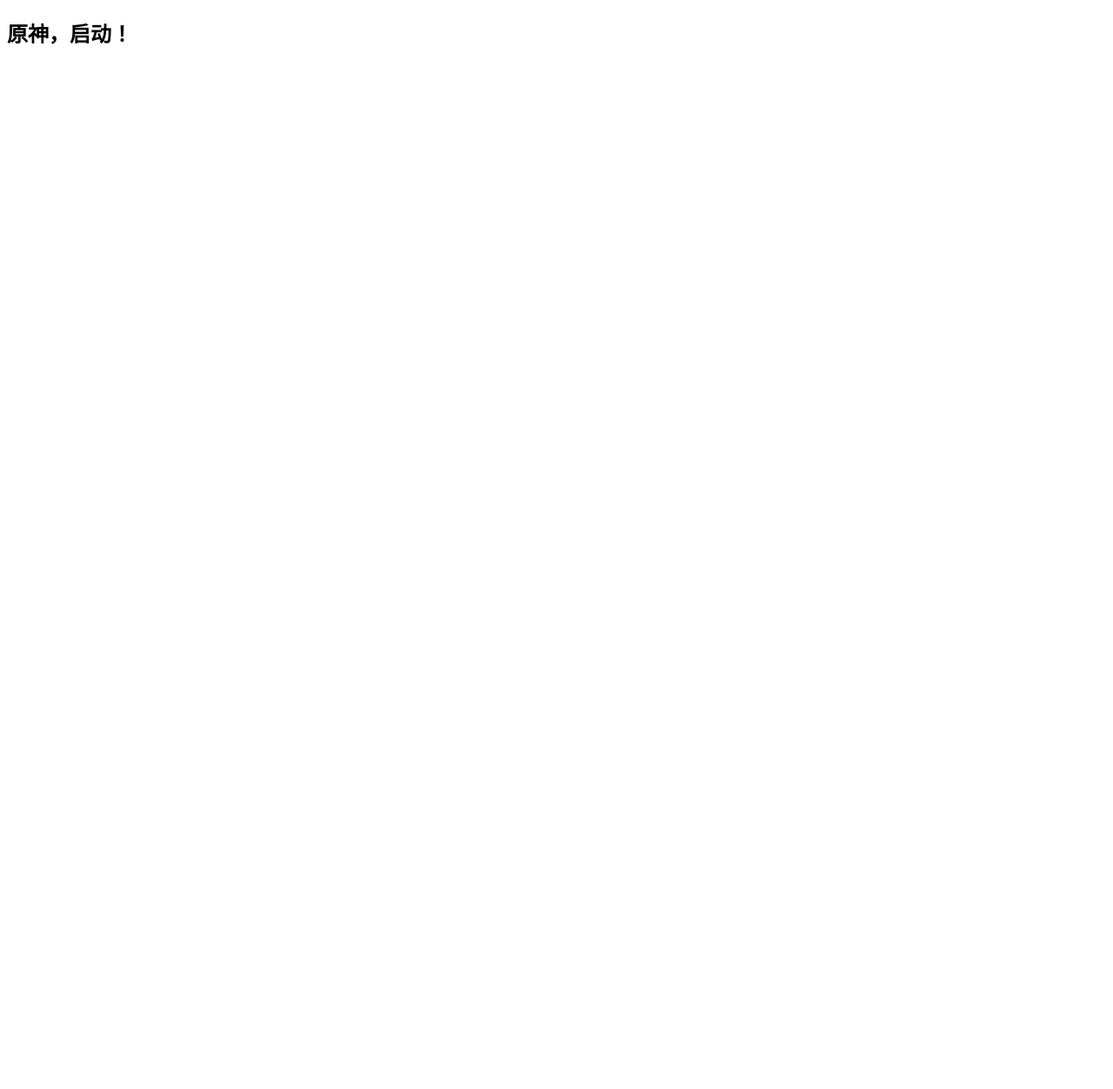
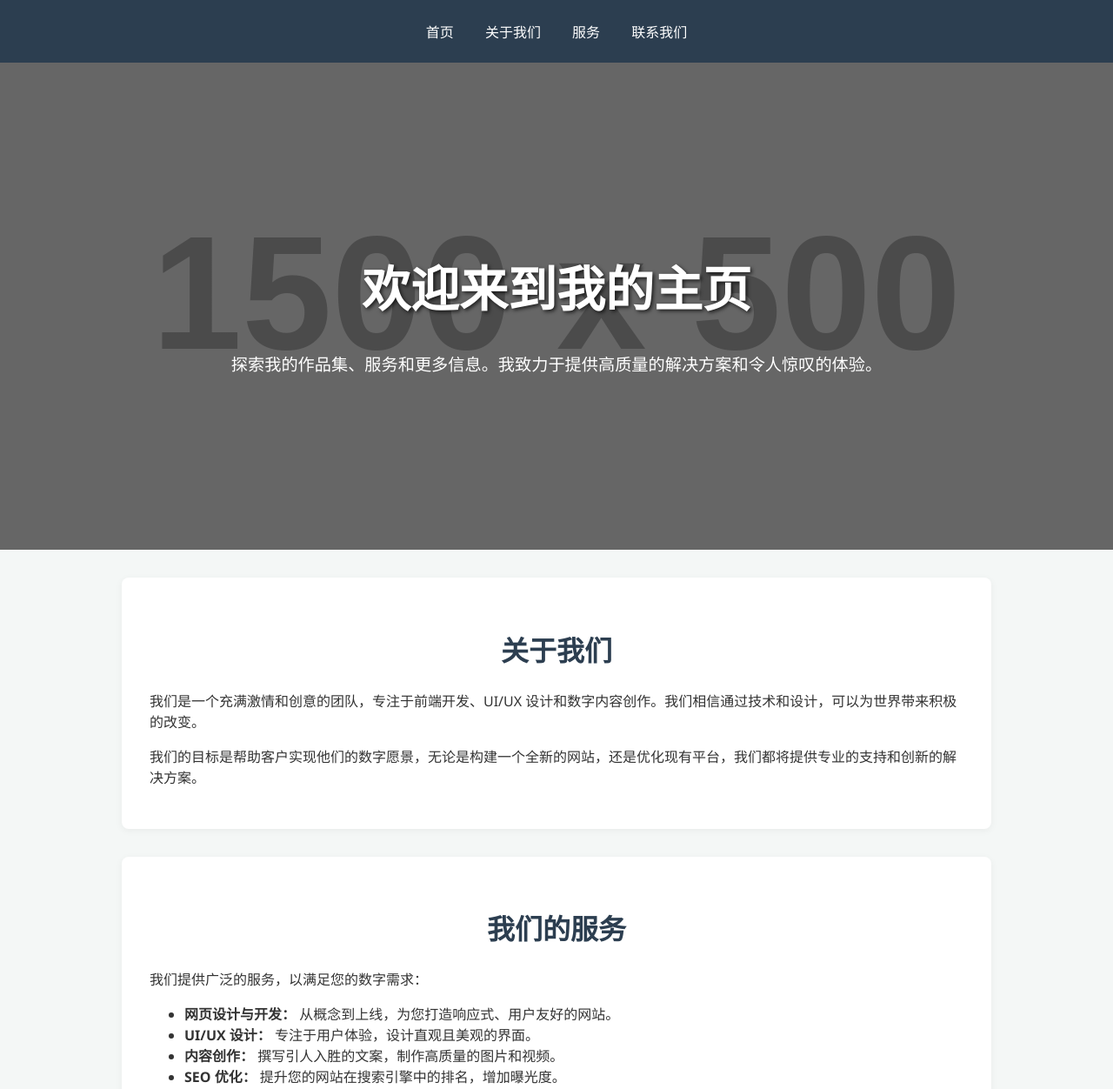
Before and after one commit to xy3082043438/xy3082043438.github.io, a plain HTML site: page index.html in a window 1280 px wide. Shown: the top 1252 px of the page at 87% size. Before the commit the page ends 800 px from the top, so only its background shows below. Drawn offline with Linux system fonts and the light colour scheme; placeholder pictures from the web are drawn by us.

Commit message:
Update index.html with a new, beautiful webpage layout.

```diff
--- a/index.html
+++ b/index.html
@@ -1,11 +1,136 @@
-<!doctype html>
-<html lang="en">
+<!DOCTYPE html>
+<html lang="zh-CN">
 <head>
     <meta charset="UTF-8">
-    <meta name="viewport" content="width=device-width, initial-scale=1">
-    <title>首页</title>
+    <meta name="viewport" content="width=device-width, initial-scale=1.0">
+    <title>欢迎来到我的主页</title>
+    <style>
+        body {
+            font-family: 'Segoe UI', Tahoma, Geneva, Verdana, sans-serif;
+            margin: 0;
+            padding: 0;
+            box-sizing: border-box;
+            background-color: #f4f7f6;
+            color: #333;
+        }
+        .navbar {
+            background-color: #2c3e50;
+            color: white;
+            padding: 1rem 0;
+            text-align: center;
+            box-shadow: 0 2px 4px rgba(0,0,0,0.1);
+        }
+        .navbar a {
+            color: white;
+            text-decoration: none;
+            padding: 0.5rem 1rem;
+            display: inline-block;
+        }
+        .navbar a:hover {
+            background-color: #34495e;
+            border-radius: 5px;
+        }
+        .hero {
+            background: linear-gradient(rgba(0,0,0,0.5), rgba(0,0,0,0.5)), url('https://via.placeholder.com/1500x500?text=Beautiful+Landscape') no-repeat center center/cover;
+            color: white;
+            text-align: center;
+            padding: 5rem 1rem;
+            display: flex;
+            flex-direction: column;
+            justify-content: center;
+            align-items: center;
+            min-height: 400px;
+        }
+        .hero h1 {
+            font-size: 3.5rem;
+            margin-bottom: 1rem;
+            text-shadow: 2px 2px 4px rgba(0,0,0,0.7);
+        }
+        .hero p {
+            font-size: 1.2rem;
+            max-width: 800px;
+            line-height: 1.6;
+        }
+        .container {
+            max-width: 1000px;
+            margin: 2rem auto;
+            padding: 0 1rem;
+        }
+        .section {
+            background-color: white;
+            padding: 2rem;
+            margin-bottom: 2rem;
+            border-radius: 8px;
+            box-shadow: 0 2px 8px rgba(0,0,0,0.05);
+        }
+        .section h2 {
+            color: #2c3e50;
+            text-align: center;
+            margin-bottom: 1.5rem;
+            font-size: 2rem;
+        }
+        .footer {
+            background-color: #2c3e50;
+            color: white;
+            text-align: center;
+            padding: 1.5rem 0;
+            margin-top: 2rem;
+        }
+        @media (max-width: 768px) {
+            .hero h1 {
+                font-size: 2.5rem;
+            }
+            .hero p {
+                font-size: 1rem;
+            }
+            .navbar a {
+                display: block;
+                padding: 0.8rem 1rem;
+            }
+        }
+    </style>
 </head>
 <body>
-    <h2>原神，启动！</h2>
+    <nav class="navbar">
+        <a href="#home">首页</a>
+        <a href="#about">关于我们</a>
+        <a href="#services">服务</a>
+        <a href="#contact">联系我们</a>
+    </nav>
+
+    <header id="home" class="hero">
+        <h1>欢迎来到我的主页</h1>
+        <p>探索我的作品集、服务和更多信息。我致力于提供高质量的解决方案和令人惊叹的体验。</p>
+    </header>
+
+    <main class="container">
+        <section id="about" class="section">
+            <h2>关于我们</h2>
+            <p>我们是一个充满激情和创意的团队，专注于前端开发、UI/UX 设计和数字内容创作。我们相信通过技术和设计，可以为世界带来积极的改变。</p>
+            <p>我们的目标是帮助客户实现他们的数字愿景，无论是构建一个全新的网站，还是优化现有平台，我们都将提供专业的支持和创新的解决方案。</p>
+        </section>
+
+        <section id="services" class="section">
+            <h2>我们的服务</h2>
+            <p>我们提供广泛的服务，以满足您的数字需求：</p>
+            <ul>
+                <li><strong>网页设计与开发：</strong> 从概念到上线，为您打造响应式、用户友好的网站。</li>
+                <li><strong>UI/UX 设计：</strong> 专注于用户体验，设计直观且美观的界面。</li>
+                <li><strong>内容创作：</strong> 撰写引人入胜的文案，制作高质量的图片和视频。</li>
+                <li><strong>SEO 优化：</strong> 提升您的网站在搜索引擎中的排名，增加曝光度。</li>
+            </ul>
+        </section>
+
+        <section id="contact" class="section">
+            <h2>联系我们</h2>
+            <p>如果您有任何疑问或项目合作意向，请随时与我们联系。我们期待与您合作！</p>
+            <p>邮箱：<a href="mailto:your.email@example.com">your.email@example.com</a></p>
+            <p>电话：+86 123 4567 8900</p>
+        </section>
+    </main>
+
+    <footer class="footer">
+        <p>&copy; 2024 我的主页. All rights reserved.</p>
+    </footer>
 </body>
 </html>
```
